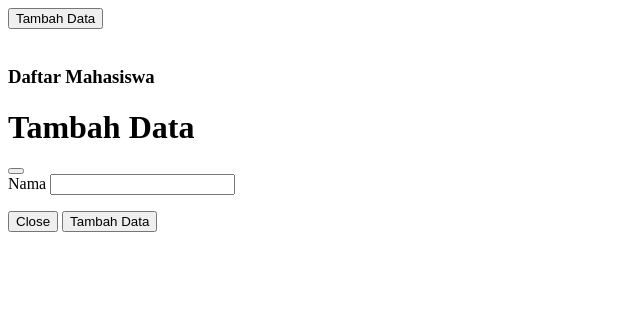
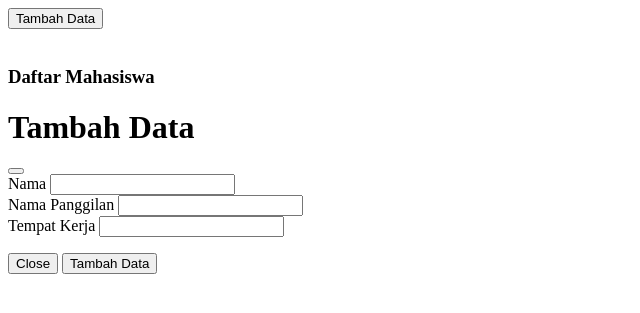
Before and after one commit to dianck/mvc, a PHP site: page /app/views/mahasiswa/index.php in a window 1280 px wide. Shown: the top 313 px of the page, without its empty margins (0-640 px from the left). Run offline with PHP 8.4, Linux system fonts and the light colour scheme; the template is opened without the code that fills it, so the values that code supplies are empty; some libraries are stand-ins or nearby versions.

Commit message:
tambah input nama panggilan & tempat kerja

```diff
--- a/app/views/mahasiswa/index.php
+++ b/app/views/mahasiswa/index.php
@@ -31,12 +31,19 @@
         <button type="button" class="btn-close" data-bs-dismiss="modal" aria-label="Close"></button>
       </div>
       <div class="modal-body">
-        <form action="" method="">
+        <form action="<?= BASEURL; ?>/mahasiswa/tambah" method="post">
             <div class="mb-3">
                 <label for="nama" class="form-label">Nama</label>
                 <input type="text" class="form-control" id="nama" name="nama">
             </div>
-
+            <div class="mb-3">
+                <label for="nama_panggilan" class="form-label">Nama Panggilan</label>
+                <input type="text" class="form-control" id="nama_panggilan" name="nama_panggilan">
+            </div>
+            <div class="mb-3">
+                <label for="tempat_kerja" class="form-label">Tempat Kerja</label>
+                <input type="text" class="form-control" id="tempat_kerja" name="tempat_kerja">
+            </div>
       </div>
       <div class="modal-footer">
         <button type="button" class="btn btn-secondary" data-bs-dismiss="modal">Close</button>
```
